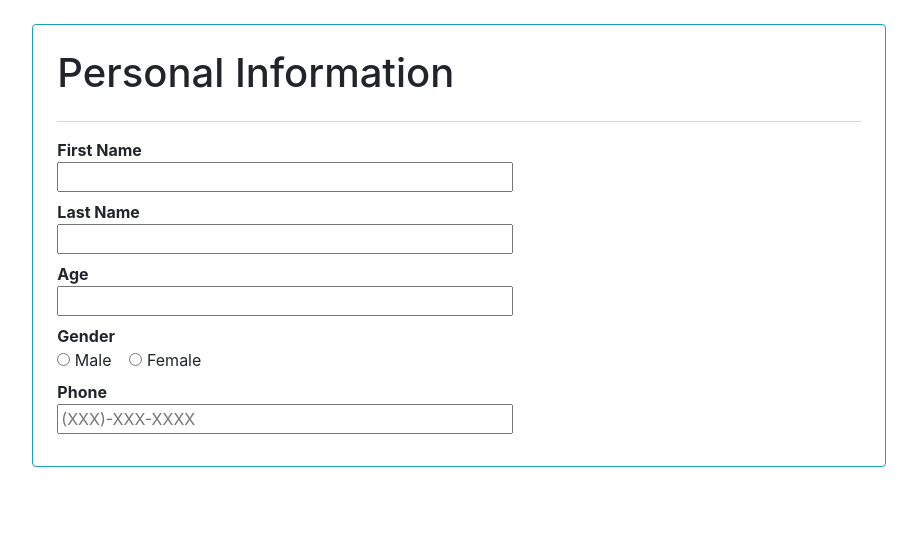
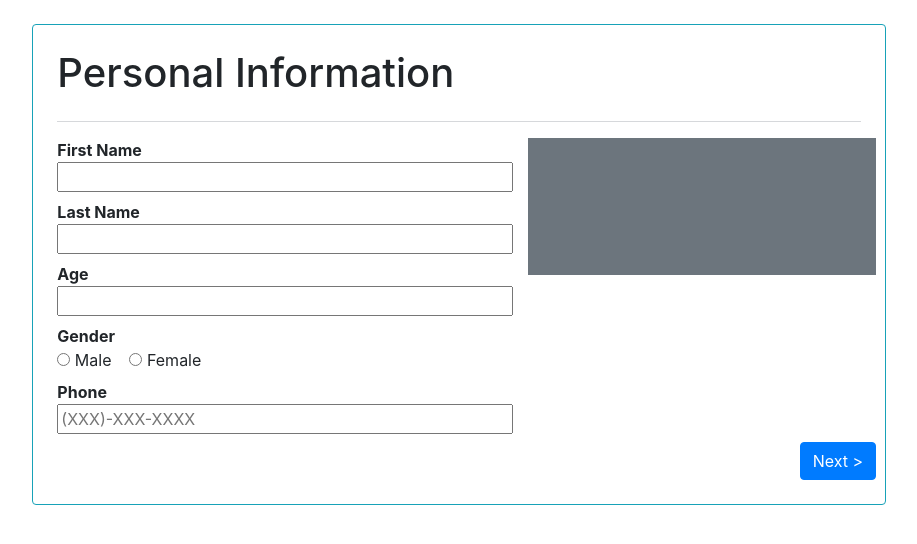
Before and after one commit to SkarFace86/dating, a PHP site: template views/personal-info.php in a window 1280 px wide. Shown: the part 56-600 px from the top of the page, without its empty margins (181-1098 px from the left). Run offline with PHP 8.4, Linux system fonts and the light colour scheme; the template is opened without the code that fills it, so the values that code supplies are empty.

Commit message:
Added submit button and set up terms of service window

```diff
--- a/styles/styles.css
+++ b/styles/styles.css
@@ -2,3 +2,7 @@
     height: 500px;
     width: 100%;
 }
+
+.tos {
+    margin-bottom: 20%;
+}
--- a/views/home.html
+++ b/views/home.html
@@ -13,8 +13,8 @@ Home page of the dating website
     <meta name="viewport"
           content="width=device-width, user-scalable=no, initial-scale=1.0, maximum-scale=1.0, minimum-scale=1.0">
     <meta http-equiv="X-UA-Compatible" content="ie=edge">
-    <link rel="stylesheet" href="styles/bootstrap.min.css">
-    <link rel="stylesheet" href="styles/styles.css">
+    <link rel="stylesheet" href="../styles/bootstrap.min.css">
+    <link rel="stylesheet" href="../styles/styles.css">
     <title>Your Forever Finder</title>
 </head>
 <body>
--- a/views/personal-info.php
+++ b/views/personal-info.php
@@ -32,6 +32,7 @@ $phone = "";
         <hr class="alert-secondary">
     <div class="row">
         <div class="col-7">
+            <form>
                 <label class="font-weight-bold w-100">First Name
                     <br>
                     <input type="text" name="fname" class="w-100"
@@ -64,7 +65,18 @@ $phone = "";
                         <?php echo "value='$phone'"; ?> >
                 </label>
         </div> <!-- col-7 -->
+        <div class="col-5 tos bg-secondary">
+
+        </div>
     </div> <!-- row col-12 -->
+    <div class="row">
+        <div class="col-10"></div> <!-- empty space -->
+        <div class="col-2 align-center">
+            <input type="submit" value="Next >" method="POST" action=""
+                   class="btn btn-primary mx-5">
+        </div>
+    </div> <!-- empty space -->
+            </form> <!-- end form -->
 </div> <!-- div class container -->
 
 
```
Lines whose indentation alone changed are shown as unchanged.
